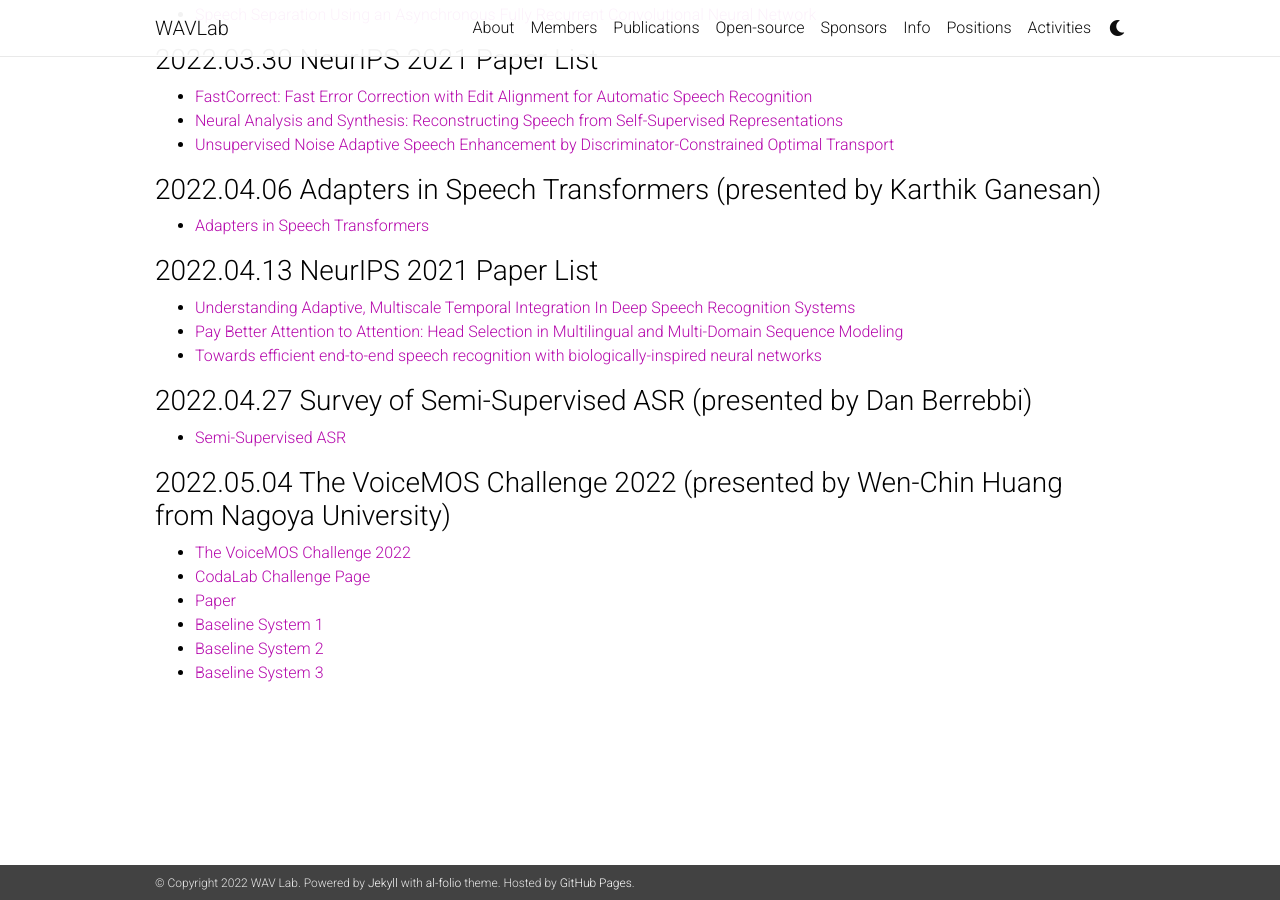
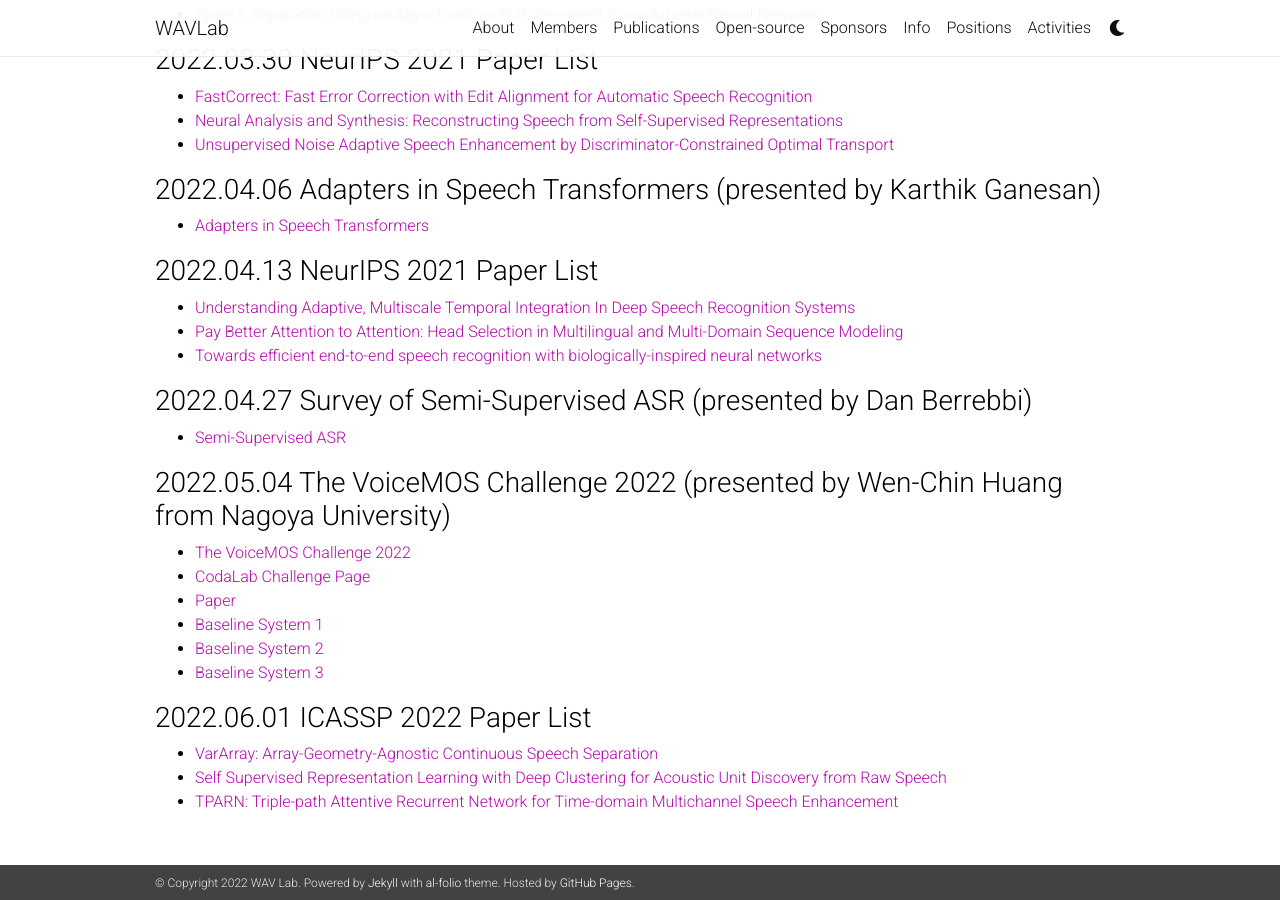
Before and after one commit to shinjiwlab/shinjiwlab.github.io, a Jekyll site: the page built from _posts/2022-12-31-reading-group.md, in a window 1280 px wide and 900 px high, scrolled down 968 px. Built offline with Jekyll 4.4.1, drawn with Linux system fonts in a browser that asks for light colours; nearby versions of some CDN libraries; a style sheet for code colours, icons or effects is not loaded.

Commit message:
update reading group, Jun 1st, 2022

```diff
--- a/_posts/2022-12-31-reading-group.md
+++ b/_posts/2022-12-31-reading-group.md
@@ -60,3 +60,8 @@ comments: false
 - [Baseline System 1](https://github.com/nii-yamagishilab/mos-finetune-ssl)
 - [Baseline System 2](https://github.com/dhimasryan/MOSA-Net-Cross-Domain)
 - [Baseline System 3](https://github.com/unilight/LDNet)
+
+### 2022.06.01 ICASSP 2022 Paper List
+- [VarArray: Array-Geometry-Agnostic Continuous Speech Separation](https://arxiv.org/abs/2110.05745)
+- [Self Supervised Representation Learning with Deep Clustering for Acoustic Unit Discovery from Raw Speech](https://ieeexplore.ieee.org/document/9747259)
+- [TPARN: Triple-path Attentive Recurrent Network for Time-domain Multichannel Speech Enhancement](https://arxiv.org/abs/2110.10757)
```
